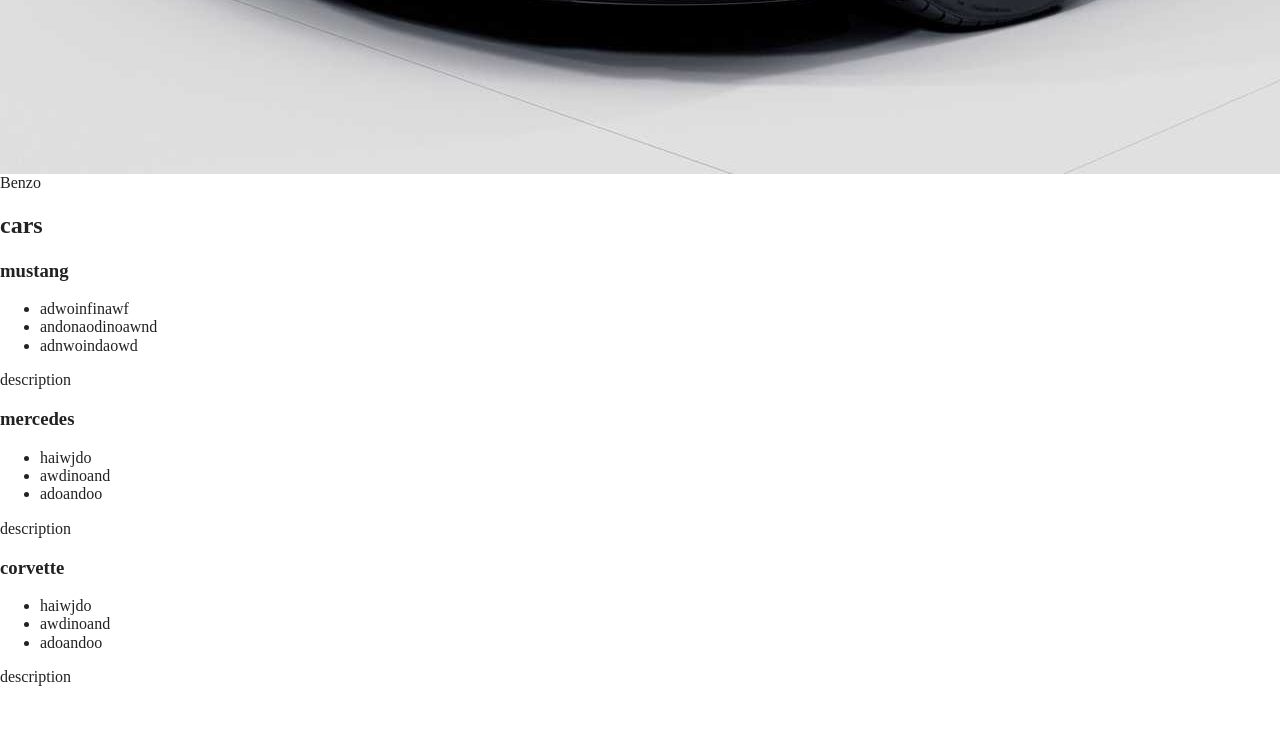
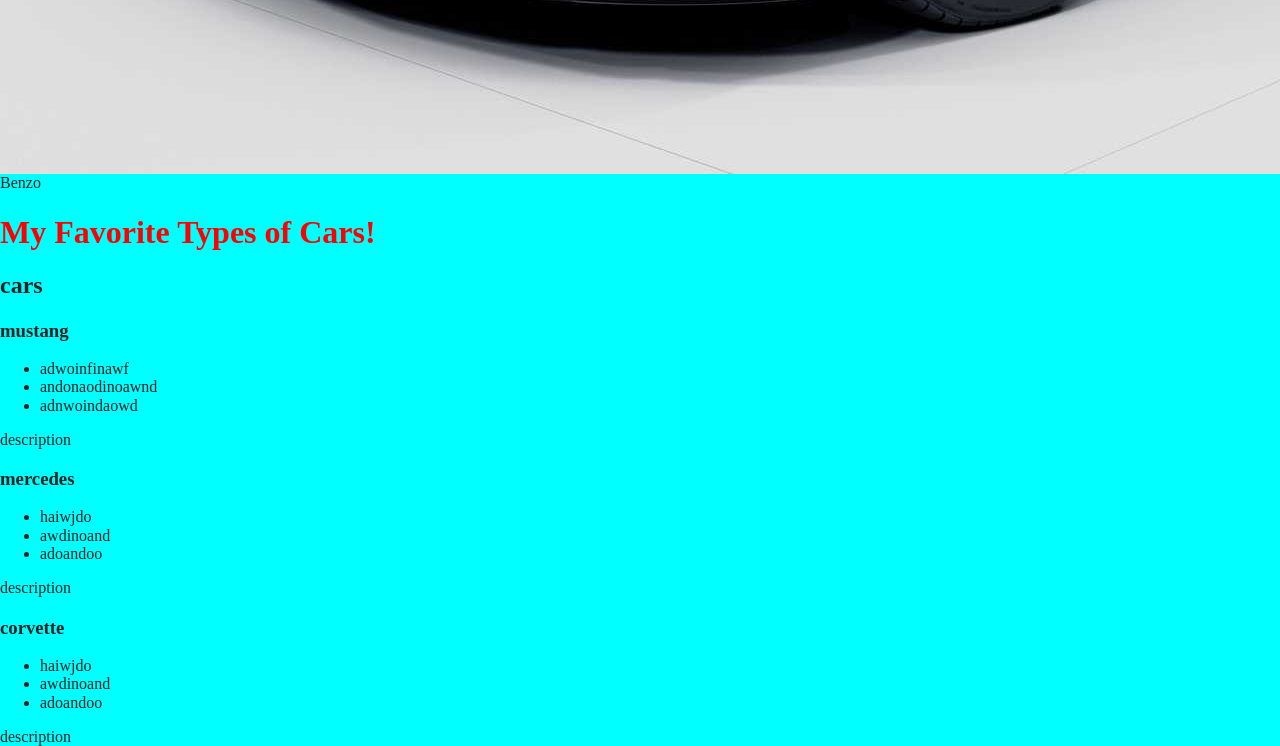
Before and after one commit to xNACHOx/Repository-2-Resume, a website built with Parcel: page index.html in a window 1280 px wide. Shown: the part 906-1652 px from the top of the page. Before the commit the page ends 1593 px from the top, so only its background shows below. Built offline with nearby package versions, Linux system fonts and the light colour scheme.

Commit message:
Changed body color and h1 color

```diff
--- a/css/main.css
+++ b/css/main.css
@@ -260,3 +260,11 @@ textarea {
     page-break-after: avoid;
   }
 }
+
+body {
+  background-color: aqua;
+}
+
+h1 {
+  color: red;
+}
--- a/index.html
+++ b/index.html
@@ -20,7 +20,7 @@
     <!-- Add your site or application content here -->
     <img src="img/Mercedes.jpg" alt="">
     <figcaption>Benzo</figcaption>
-    <header>
+    <h1>My Favorite Types of Cars!</h1>
     <Main>
     <section>
     <h2>cars</h2>
```
